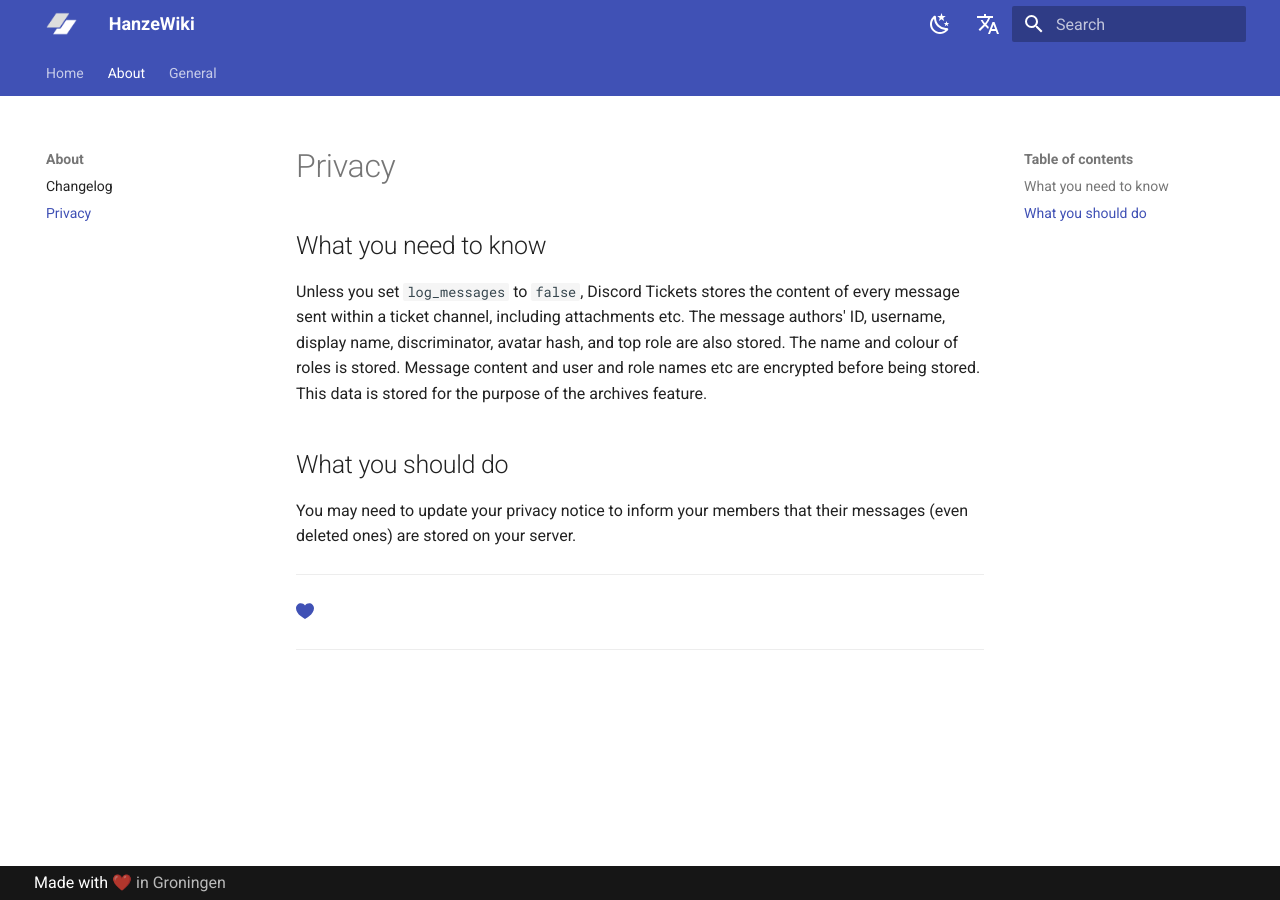
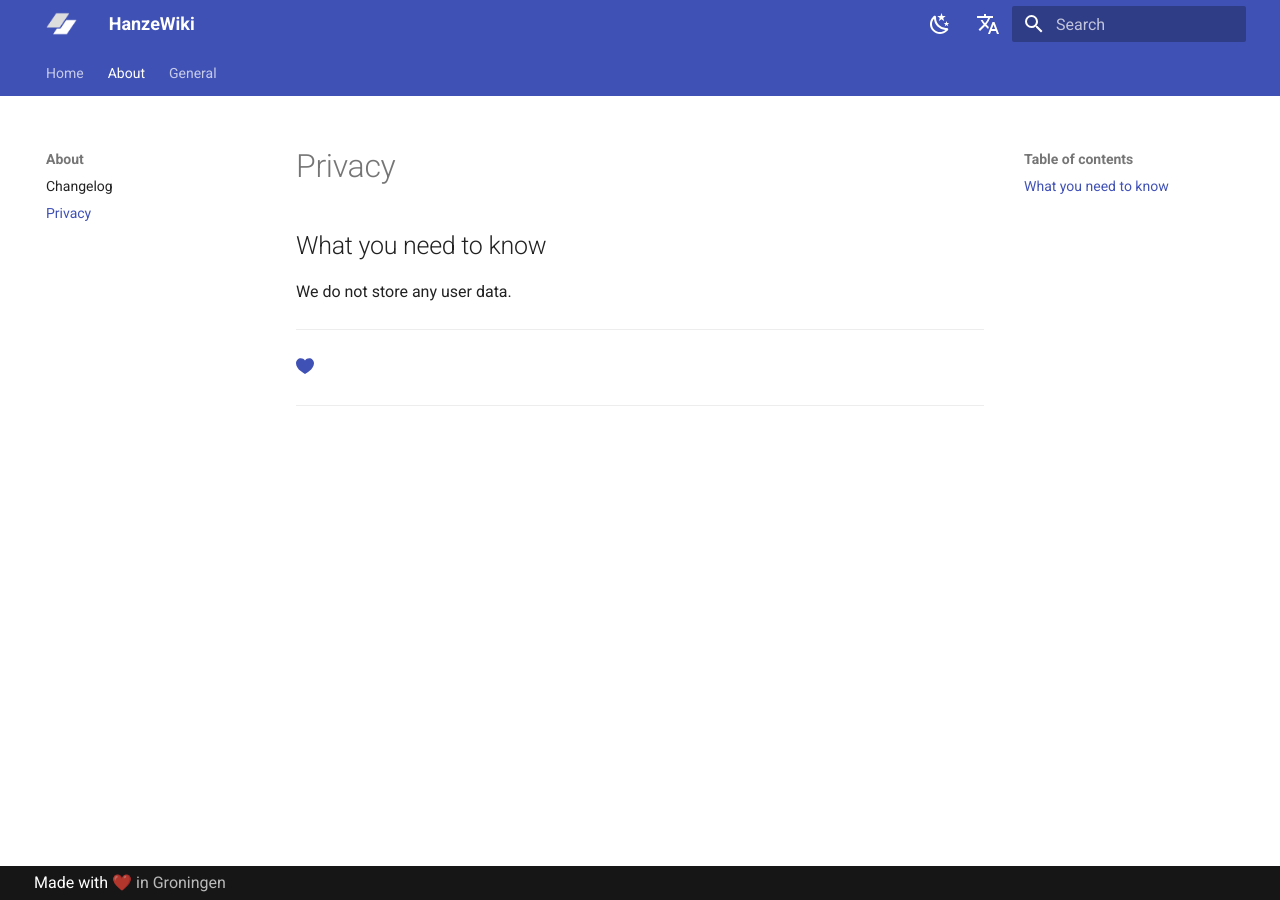
Before and after one commit to zerenxyz/hanzeguru, an MkDocs documentation site: the page built from docs/about/privacy.md, in a window 1280 px wide. Built offline with MkDocs 1.6.1 and Material for MkDocs 9.7.7, drawn with Linux system fonts in a browser that asks for light colours; comment, search, counter and statistics services are not loaded.

Commit message:
privacy update

```diff
--- a/docs/about/privacy.md
+++ b/docs/about/privacy.md
@@ -2,8 +2,4 @@
 
 ## What you need to know
 
-Unless you set `log_messages` to `false`, Discord Tickets stores the content of every message sent within a ticket channel, including attachments etc. The message authors' ID, username, display name, discriminator, avatar hash, and top role are also stored. The name and colour of roles is stored. Message content and user and role names etc are encrypted before being stored. This data is stored for the purpose of the archives feature.
-
-## What you should do
-
-You may need to update your privacy notice to inform your members that their messages (even deleted ones) are stored on your server.
+We do not store any user data.
```
